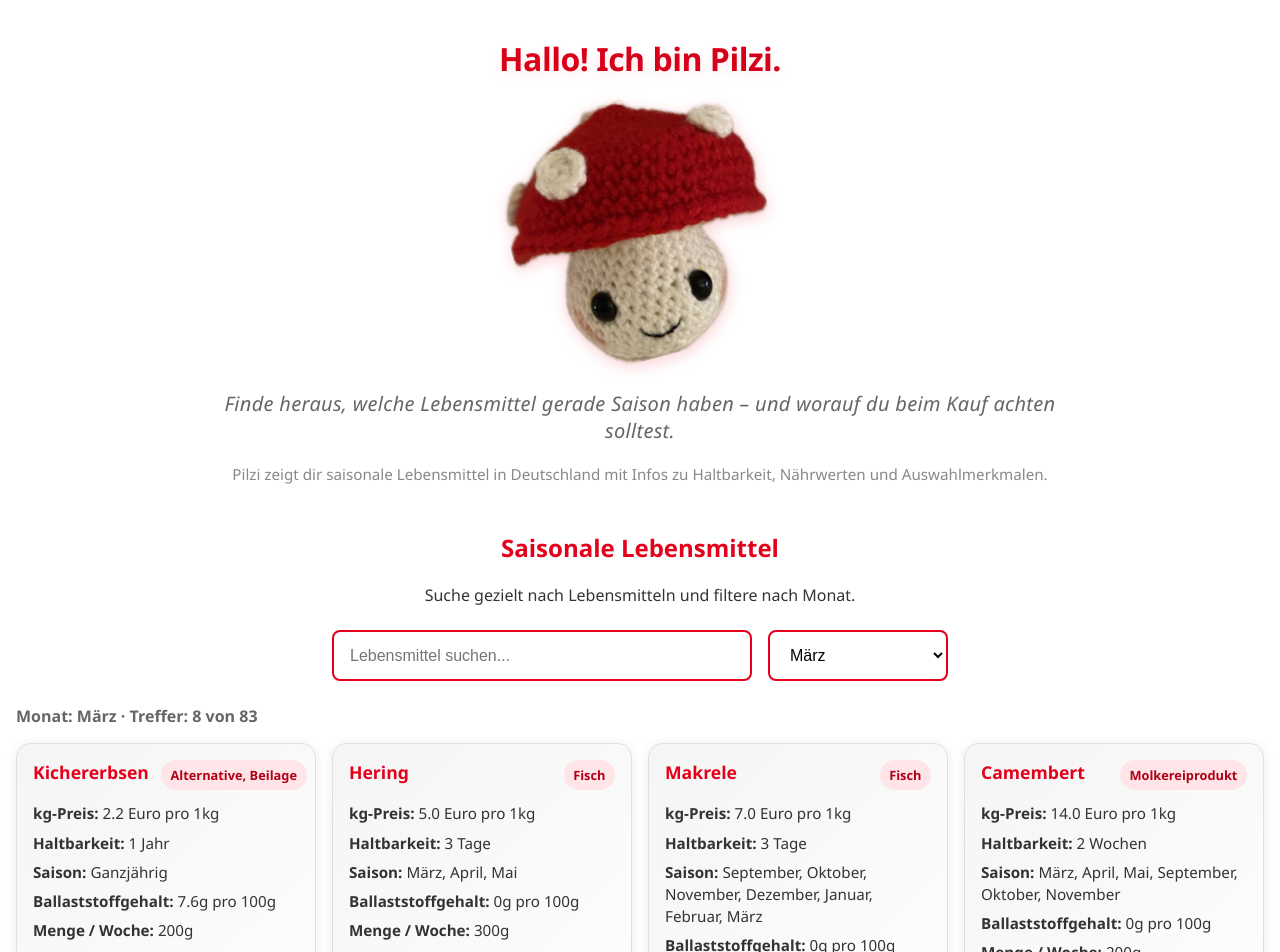
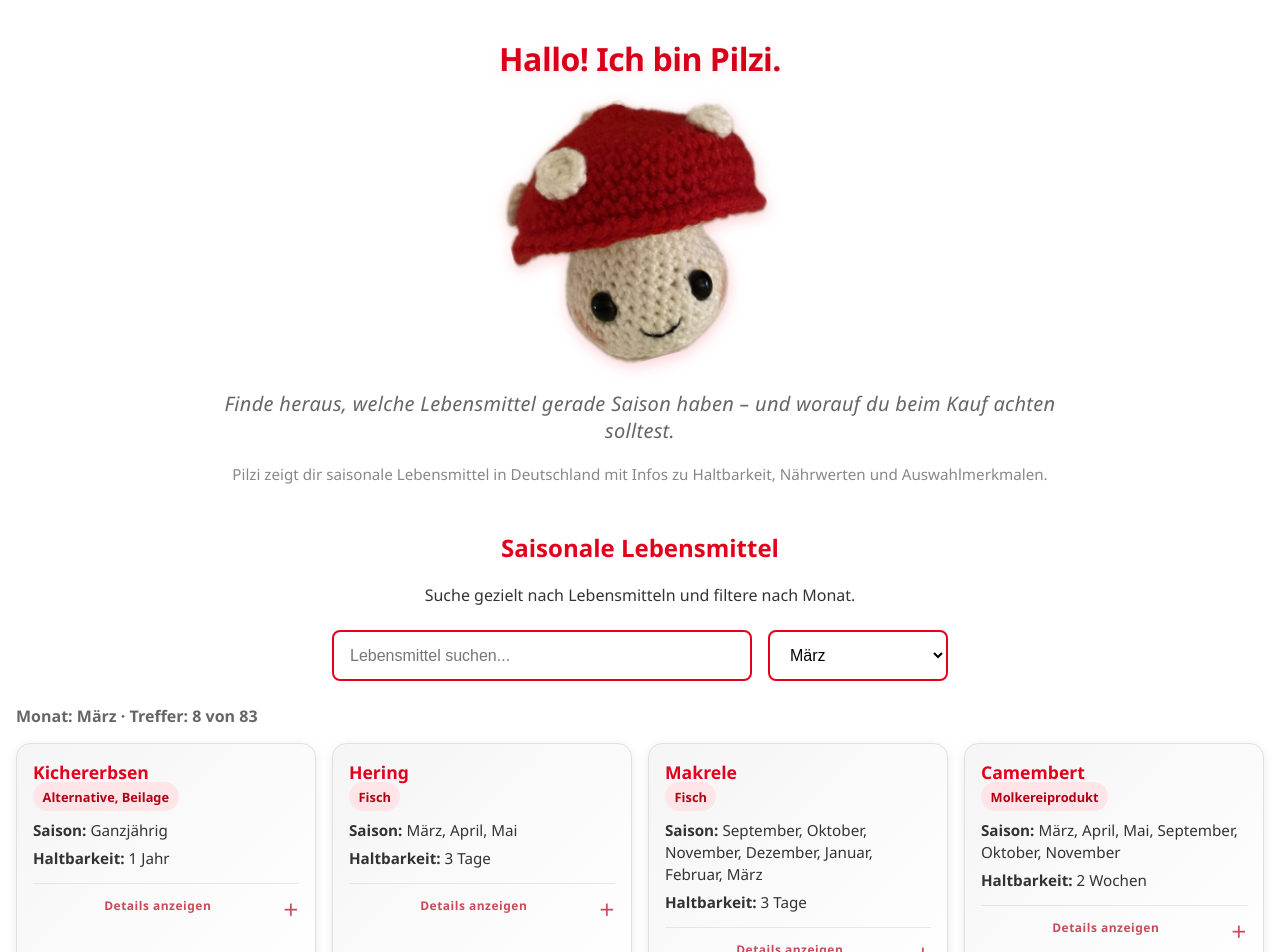
Before and after one commit to dubposse/pilzi, a Next.js app: page / in a window 1280 px wide. Shown: the top 952 px of the page. Built offline with nearby package versions, Linux system fonts and the light colour scheme.

Commit message:
feat: enhance food card display with detailed preview and improved styling

```diff
--- a/src/app/globals.css
+++ b/src/app/globals.css
@@ -304,3 +304,40 @@ footer {
   color: #b10016;
   font-weight: 600;
 }
+
+.card-preview p {
+  margin: 0.35rem 0;
+  line-height: 1.45;
+  font-size: 0.95rem;
+}
+
+.food-details {
+  margin-top: 0.9rem;
+  border-top: 1px solid #f0d7db;
+  padding-top: 0.8rem;
+}
+
+.food-details summary {
+  cursor: pointer;
+  font-weight: 600;
+  color: #b10016;
+  list-style: none;
+}
+
+.food-details summary::-webkit-details-marker {
+  display: none;
+}
+
+.food-details summary::after {
+  content: '＋';
+  float: right;
+  font-size: 1rem;
+}
+
+.food-details[open] summary::after {
+  content: '−';
+}
+
+.food-details summary:hover {
+  opacity: 0.85;
+}
--- a/src/app/page.js
+++ b/src/app/page.js
@@ -101,19 +101,27 @@ export default function Page() {
     {filteredFoods.map((food) => (
       <article key={food.id} className="food-card">
         <div className="card-header">
+          <div>
             <h3>{food.name}</h3>
             <span className="card-category">{food.kategorie || '—'}</span>
           </div>
+        </div>
+
+        <div className="card-preview">
+          <p>
+            <strong>Saison:</strong> {food.saison || '—'}
+          </p>
+          <p>
+            <strong>Haltbarkeit:</strong> {food.haltbarkeit || '—'}
+          </p>
+        </div>
+
+        <details className="food-details">
+          <summary>Details anzeigen</summary>
 
           <div className="card-details">
             <p>
               <strong>kg-Preis:</strong> {food.kgPreis || '—'}
-            </p>
-            <p>
-              <strong>Haltbarkeit:</strong> {food.haltbarkeit || '—'}
-            </p>
-            <p>
-              <strong>Saison:</strong> {food.saison || '—'}
             </p>
             <p>
               <strong>Ballaststoffgehalt:</strong> {food.Ballaststoffgehalt || '—'}
@@ -131,6 +139,7 @@ export default function Page() {
               <strong>Gratis-Vitamine:</strong> {food.info || '—'}
             </p>
           </div>
+        </details>
       </article>
     ))}
   </div>
```
Lines whose indentation alone changed are shown as unchanged.
